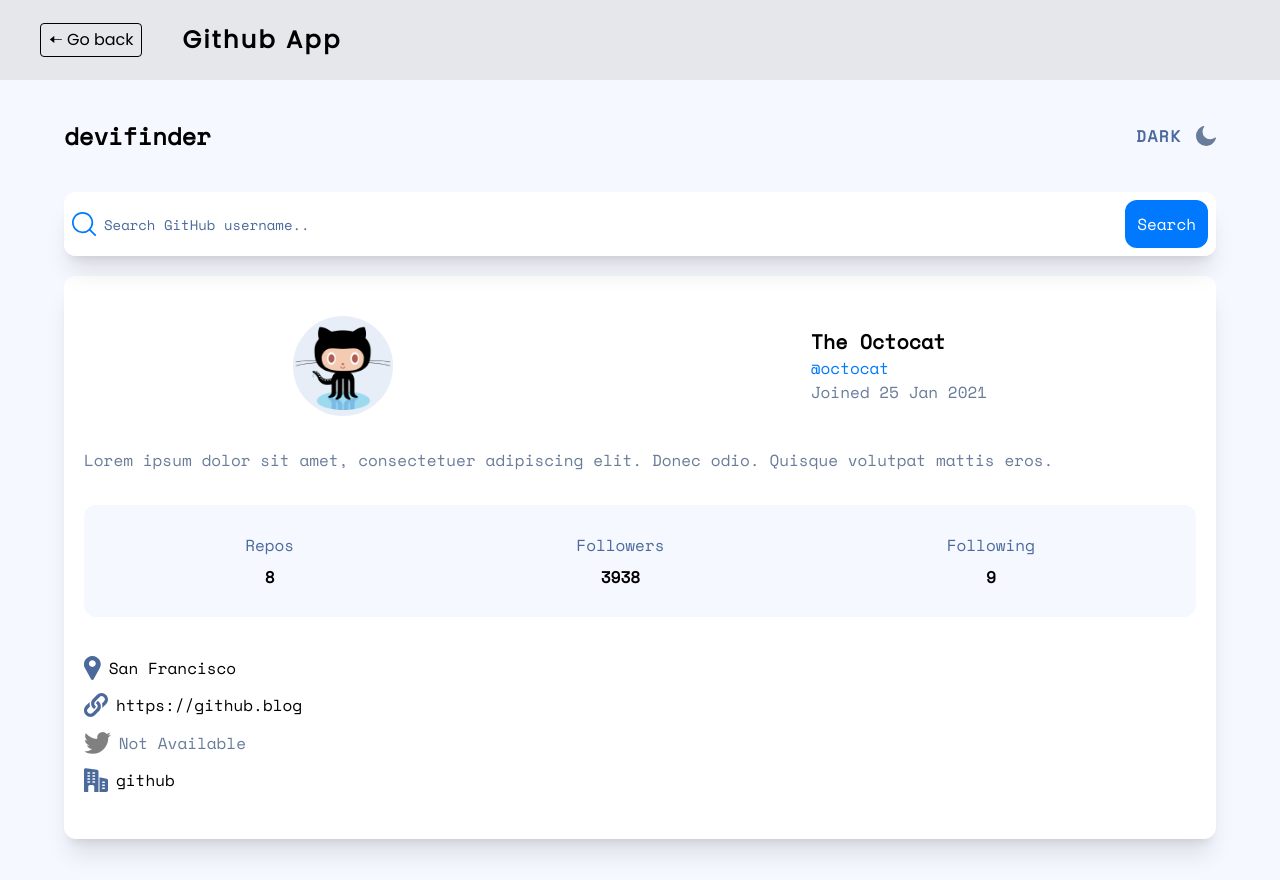
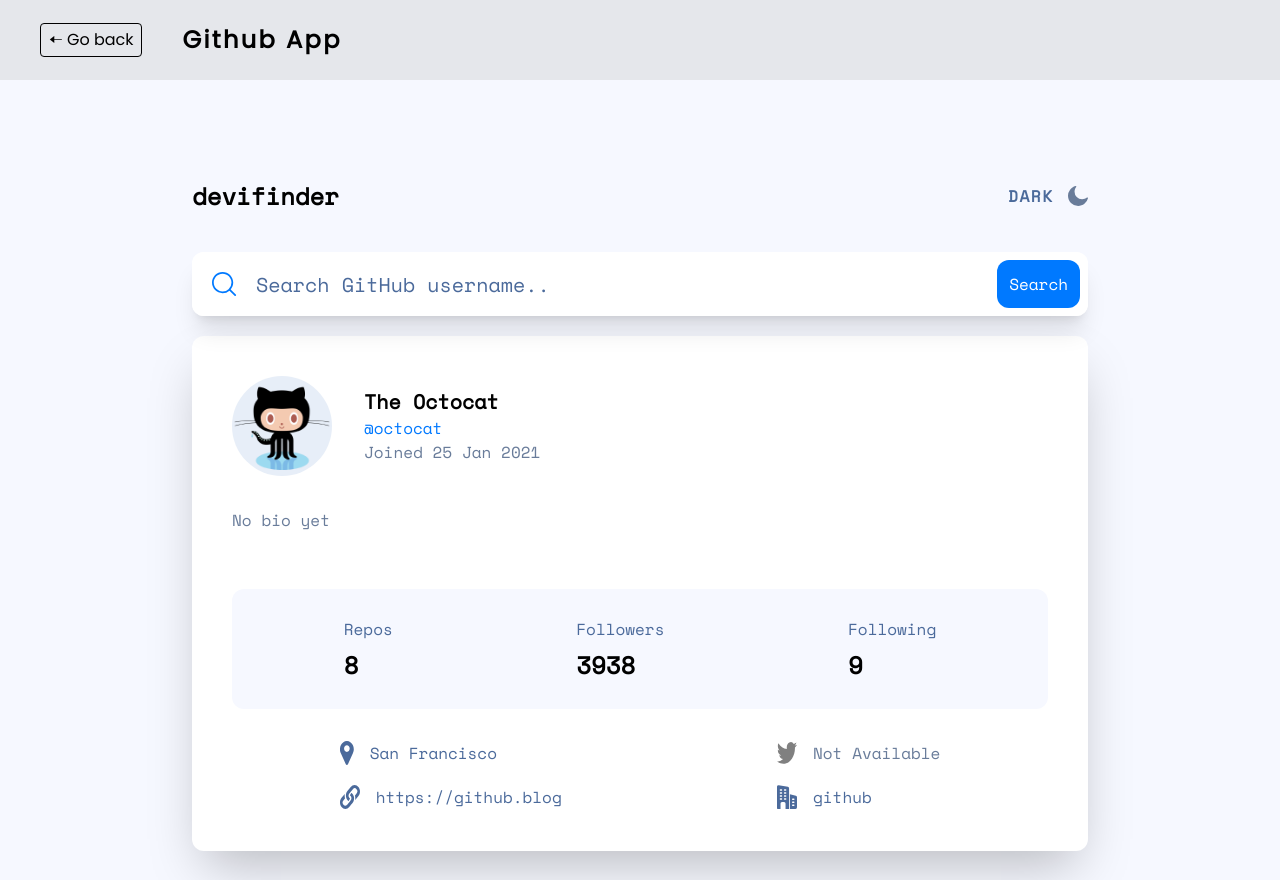
Before and after one commit to ValTM/friendly-bassoon, a React (Vite) app: page /github-user-search-app in a window 1280 px wide. Built offline with nearby package versions, Linux system fonts and the light colour scheme; the HTML template or start-up script is replaced by a standard one.

Commit message:
added responsive design to Github App project

```diff
--- a/src/pages/GithubApp/Components/Container.jsx
+++ b/src/pages/GithubApp/Components/Container.jsx
@@ -7,51 +7,63 @@
 
 function Container() {
   return (
-    <div className="mt-5 bg-white rounded-xl shadow-xl px-5 py-10">
-      <div className="flex items-center justify-around">
-        <img className="rounded-full w-[100px]" src={octocat} alt="" />
-        <div>
-          <h1 className="text-xl font-[900]">The Octocat</h1>
+    <div className="mt-5 bg-white rounded-xl shadow-2xl px-5 py-10 md:px-10 2xl:pl-40 2xl:relative">
+      <div className="flex items-center justify-around md:justify-start 2xl:ml-5 ">
+        <img
+          className="rounded-full w-[100px] 2xl:absolute 2xl:left-10 2xl:top-10 2xl:w-[130px]"
+          src={octocat}
+          alt=""
+        />
+        <div className="md:ml-8">
+          <h1 className="text-xl font-[900] 2xl:text-2xl">The Octocat</h1>
           <p className="text-gLightBlue">@octocat</p>
-          <p className="text-gLightGray">Joined 25 Jan 2021</p>
+          <p className="text-gLightGray 2xl:absolute right-10 top-10">
+            Joined 25 Jan 2021
+          </p>
         </div>
       </div>
-      <p className=" text-gLightGray mt-8 leading-[25px]">
-        Lorem ipsum dolor sit amet, consectetuer adipiscing elit. Donec odio.
-        Quisque volutpat mattis eros.
+      <p className=" text-gLightGray mt-8 leading-[25px] 2xl:ml-14">
+        No bio yet
       </p>
-      <div className="mt-8 bg-gLightLightGray px-5 py-7 rounded-xl flex justify-around ">
-        <div className="text-center">
+      <div className="mt-14 bg-gLightLightGray px-5 py-7 rounded-xl flex justify-around 2xl:p-4  2xl:ml-12 ">
+        <div className="text-center md:text-start">
           <p className="text-gLightDarkBlue">Repos</p>
-          <p className="mt-2 font-[900]">8</p>
+          <p className="mt-2 font-[900] md:text-2xl">8</p>
         </div>
-        <div className=" text-center ">
+        <div className=" text-center md:text-start ">
           <p className="text-gLightDarkBlue">Followers</p>
-          <p className="mt-2 font-[900]">3938</p>
+          <p className="mt-2 font-[900]  md:text-2xl">3938</p>
         </div>
-        <div className=" text-center ">
+        <div className=" text-center md:text-start ">
           <p className="text-gLightDarkBlue">Following</p>
-          <p className="mt-2 font-[900]">9</p>
+          <p className="mt-2 font-[900] md:text-2xl">9</p>
         </div>
       </div>
-      <div className="flex flex-col justify-around h-[150px] flex-wrap mt-8">
+      <div className="flex flex-col justify-around flex-wrap mt-8 md:flex-row md:h-[70px] 2xl:justify-start 2xl:ml-12 ">
+        <div>
           <div className="flex">
             <img src={location} alt="" />
-          <p className="ml-2">San Francisco</p>
+            <p className="ml-4 text-gLightDarkBlue">San Francisco</p>
           </div>
-        <div className="flex ">
+          <div className="flex mt-2 md:mt-5 ">
             <img src={website} alt="" />
-          <a className="ml-2" href="https://github.blog">
+            <a
+              className="ml-4 text-gLightDarkBlue hover:underline"
+              href="https://github.blog"
+            >
               https://github.blog
             </a>
           </div>
-        <div className="flex">
+        </div>
+        <div className="2xl:ml-20">
+          <div className="flex mt-2 md:mt-0">
             <img src={twiiter} alt="" />
-          <p className="ml-2 text-gLightGray">Not Available</p>
+            <p className="ml-4 text-gLightGray">Not Available</p>
           </div>
-        <div className="flex">
+          <div className="flex mt-2 md:mt-5">
             <img src={company} alt="" />
-          <p className="ml-2">github</p>
+            <p className="ml-4 text-gLightDarkBlue">github</p>
+          </div>
         </div>
       </div>
     </div>
--- a/src/pages/GithubApp/Components/Navbar.jsx
+++ b/src/pages/GithubApp/Components/Navbar.jsx
@@ -1,13 +1,21 @@
 import React from 'react';
-import moon from '../../../assets/github-app-img/icon-moon.svg';
 
 function Navbar() {
   return (
-    <div className="flex justify-between items-center">
+    <div className="group flex justify-between items-center">
       <h1 className="text-2xl font-[900]">devifinder</h1>
       <div className="flex justify-between items-center w-[80px]">
-        <p className="text-gLightDarkBlue font-[900] tracking-widest">DARK</p>
-        <img src={moon} alt="" />
+        <p className="text-gLightDarkBlue font-[900] tracking-widest group-hover:text-black">
+          DARK
+        </p>
+        <svg width="20" height="20" xmlns="http://www.w3.org/2000/svg">
+          <path
+            d="M19.513 11.397a.701.701 0 00-.588.128 7.496 7.496 0 01-2.276 1.336 7.101 7.101 0 01-2.583.462 7.505 7.505 0 01-5.32-2.209 7.568 7.568 0 01-2.199-5.342c0-.873.154-1.72.41-2.49a6.904 6.904 0 011.227-2.21.657.657 0 00-.102-.924.701.701 0 00-.589-.128C5.32.61 3.427 1.92 2.072 3.666A10.158 10.158 0 000 9.83c0 2.8 1.125 5.342 2.967 7.19a10.025 10.025 0 007.16 2.98c2.353 0 4.527-.822 6.266-2.183a10.13 10.13 0 003.58-5.624.623.623 0 00-.46-.796z"
+            fill="#697C9A"
+            fillRule="nonzero"
+            className="group-hover:fill-[#000]"
+          />
+        </svg>
       </div>
     </div>
   );
--- a/src/pages/GithubApp/Components/SearchBar.jsx
+++ b/src/pages/GithubApp/Components/SearchBar.jsx
@@ -5,11 +5,11 @@
   return (
     <div className="mt-10 relative bg-white rounded-xl shadow-xl">
       <input
-        className="  bg-white h-16 rounded-xl   w-[100%] placeholder:text-gLightDarkBlue pl-10 text-sm"
+        className="  bg-white h-16 rounded-xl   w-[100%] placeholder:text-gLightDarkBlue pl-10 text-sm md:placeholder:text-xl md:text-xl md:pl-16 "
         placeholder="Search GitHub username.. "
       />
-      <img className="absolute bottom-5 left-2" src={search} alt="" />
-      <button className="absolute right-2 bottom-2 bg-gLightBlue text-white p-3 rounded-xl">
+      <img className="absolute bottom-5 left-2 md:left-5" src={search} alt="" />
+      <button className="absolute right-2 bottom-2 bg-gLightBlue text-white p-3 rounded-xl hover:opacity-70	">
         Search
       </button>
     </div>
--- a/src/pages/GithubApp/GithubApp.jsx
+++ b/src/pages/GithubApp/GithubApp.jsx
@@ -7,16 +7,18 @@
 
 function GithubApp() {
   return (
+    <>
       <div>
         <Header title="Github App" />
         <div className="g-body h-screen bg-gLightLightGray">
-        <div className="w-[90%] mx-auto pt-10">
+          <div className="w-[90%] mx-auto pt-[100px] md:w-[70%] 2xl:w-[800px]  ">
             <Navbar />
             <SearchBar />
             <Container />
           </div>
         </div>
       </div>
+    </>
   );
 }
 
```
Lines whose indentation alone changed are shown as unchanged.
